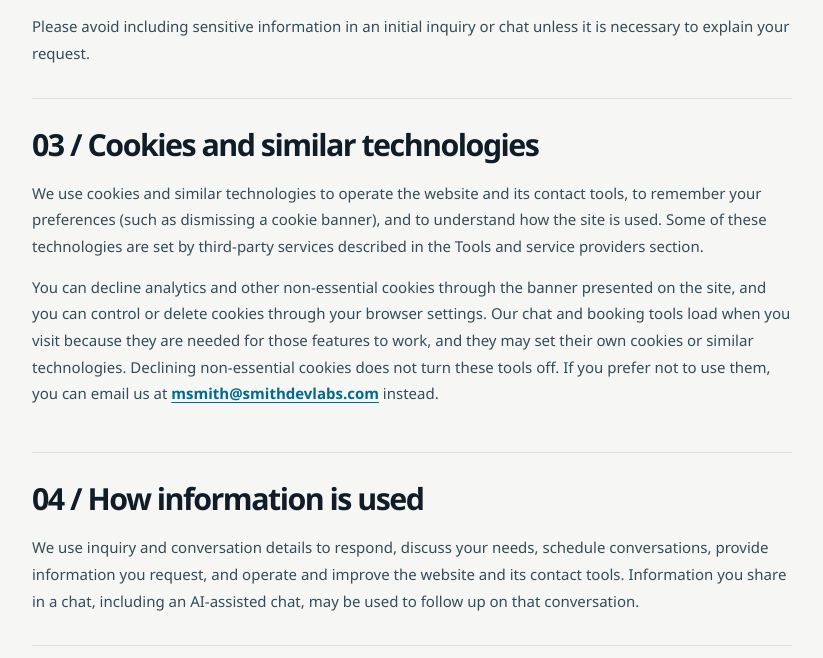
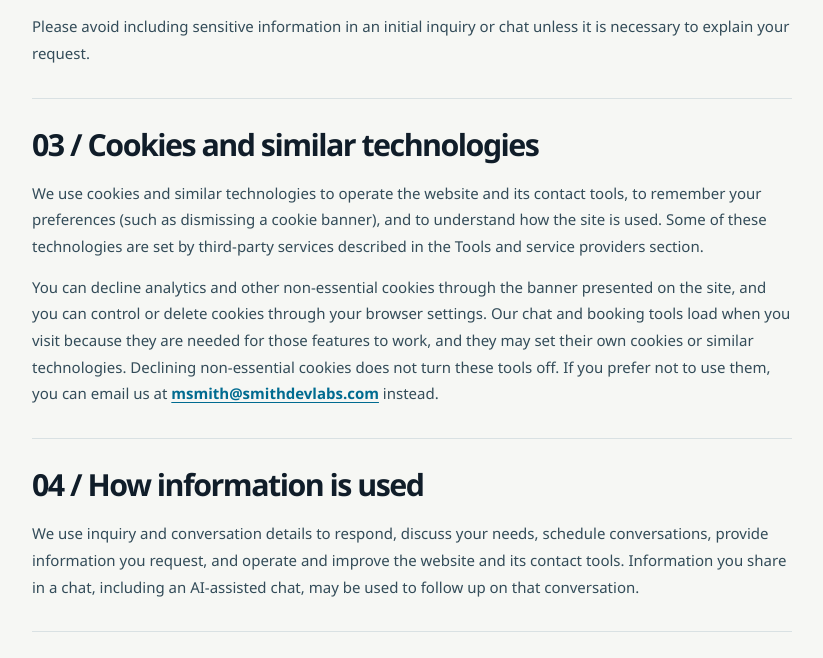
Before and after one commit to MSMITH71910/smith-development-labs-growth, a plain HTML site: page privacy.html in a window 1280 px wide. Shown: the part 1676-2334 px from the top of the page, without its empty margins (228-1051 px from the left). Drawn offline with Linux system fonts and the light colour scheme.

```diff
--- a/privacy.html
+++ b/privacy.html
@@ -81,7 +81,7 @@
       <section class="policy-section" id="about"><h2>01 / Who we are</h2><p>Smith Development Labs, LLC is based in Newtown Square, Pennsylvania. This policy concerns information involved in visiting our website or contacting us about our work. Questions about privacy can be sent to <a href="mailto:msmith@smithdevlabs.com">msmith@smithdevlabs.com</a>.</p></section>
       <section class="policy-section" id="information"><h2>02 / Information involved</h2><p>Depending on how you reach us, information may include:</p><ul><li>Details you provide in an inquiry, such as your name, business, email address, phone number, website, and project details.</li><li>Messages and conversation content you share through website chat or an AI assistant, by email, or during a call inquiry.</li><li>Information you provide when booking a conversation, such as your contact details, selected time, and any notes.</li><li>Technical usage information that the services providing the site or its tools may collect as part of operating them.</li></ul><p>Please avoid including sensitive information in an initial inquiry or chat unless it is necessary to explain your request.</p></section>
       <!-- NEW SECTION: Cookies & tracking -->
-      <section class="policy-section" id="cookies"><h2>03 / Cookies and similar technologies</h2><p>We use cookies and similar technologies to operate the website and its contact tools, to remember your preferences (such as dismissing a cookie banner), and to understand how the site is used. Some of these technologies are set by third-party services described in the Tools and service providers section.</p><p><p>You can decline analytics and other non-essential cookies through the banner presented on the site, and you can control or delete cookies through your browser settings. Our chat and booking tools load when you visit because they are needed for those features to work, and they may set their own cookies or similar technologies. Declining non-essential cookies does not turn these tools off. If you prefer not to use them, you can email us at <a href="mailto:msmith@smithdevlabs.com">msmith@smithdevlabs.com</a> instead.</p></p></section>
+      <section class="policy-section" id="cookies"><h2>03 / Cookies and similar technologies</h2><p>We use cookies and similar technologies to operate the website and its contact tools, to remember your preferences (such as dismissing a cookie banner), and to understand how the site is used. Some of these technologies are set by third-party services described in the Tools and service providers section.</p><p>You can decline analytics and other non-essential cookies through the banner presented on the site, and you can control or delete cookies through your browser settings. Our chat and booking tools load when you visit because they are needed for those features to work, and they may set their own cookies or similar technologies. Declining non-essential cookies does not turn these tools off. If you prefer not to use them, you can email us at <a href="mailto:msmith@smithdevlabs.com">msmith@smithdevlabs.com</a> instead.</p></section>
       <section class="policy-section" id="use"><h2>04 / How information is used</h2><p>We use inquiry and conversation details to respond, discuss your needs, schedule conversations, provide information you request, and operate and improve the website and its contact tools. Information you share in a chat, including an AI-assisted chat, may be used to follow up on that conversation.</p></section>
       <!-- NEW SECTION: Calls & AI receptionist -->
       <section class="policy-section" id="calls"><h2>05 / Calls and the AI receptionist</h2><p>When you call and our AI receptionist answers, the call is recorded and transcribed. We use the recording, transcript and summary to understand your request, follow up with you, and keep business records. They are stored in our business systems, where we review them and add notes. For calls we take live, we only record if we tell you first and you stay on the call. If you'd prefer not to be recorded, you can email us at <a href="mailto:msmith@smithdevlabs.com">msmith@smithdevlabs.com</a> instead.</p></section>
```
